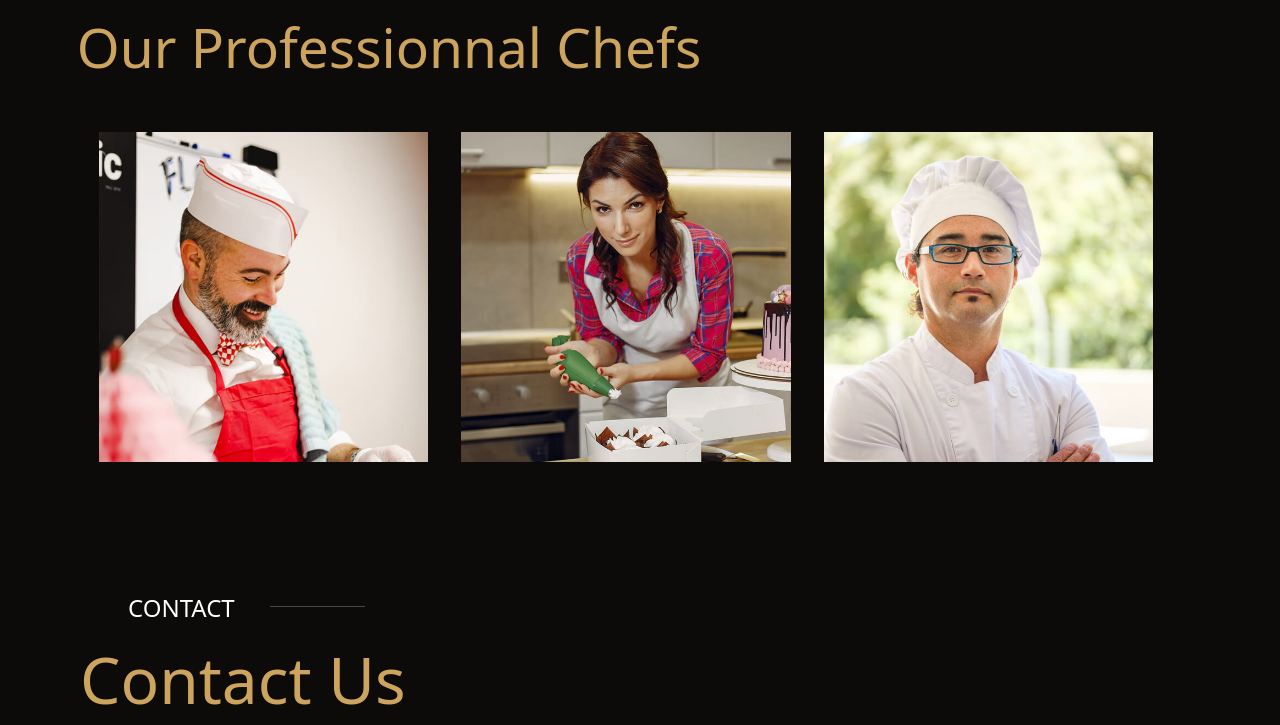
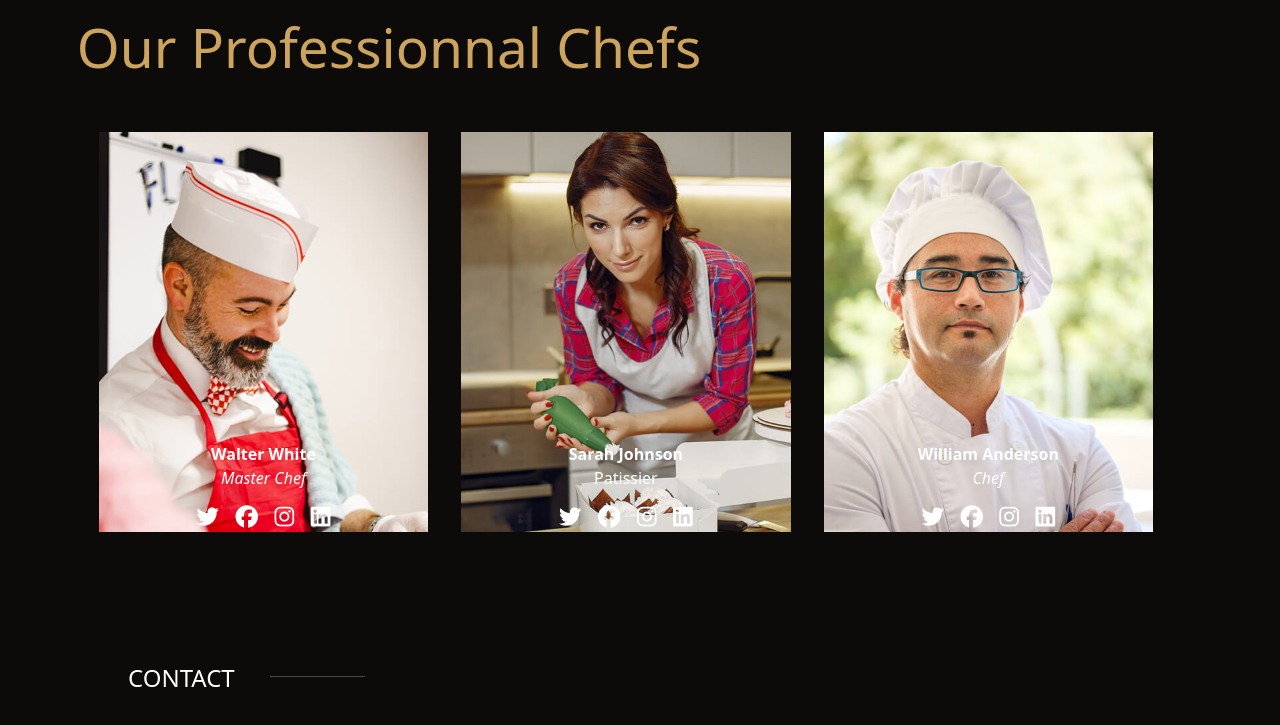
Before and after one commit to KadirDolek/CBienBon-KD, a website: page index.html in a window 1280 px wide. Shown: the part 6460-7185 px from the top of the page. Drawn offline with nearby package versions, Linux system fonts and the light colour scheme.

Commit message:
modif section7

```diff
--- a/index.html
+++ b/index.html
@@ -40,6 +40,7 @@
                 </label>
             </div>
         </section>
+        <!-- src : https://developer.mozilla.org/en-US/docs/Web/HTML/Element/dialog  -->
         <!-- la balise dialog permet a la vidéo d'être joué, faut insérer iFrame correctement sinon 0 resultat -->
         <dialog id="videoPopup">
             <form method="dialog">
@@ -211,9 +212,39 @@
             </div>
         </div>
         <div class="ImgSection7">
-            <img id="imgS7" src="./public/assets/img/chefs/chefs-1.jpg" alt="">
-            <img id="imgS7" src="./public/assets/img/chefs/chefs-2.jpg" alt="">
-            <img id="imgS7" src="./public/assets/img/chefs/chefs-3.jpg" alt="">
+            <div id="img1S7">
+                <p id="textChef1" class="text-center"><strong>Walter White<br></strong>
+                <i>Master Chef</i>
+                <div class="text-center" id="logo">
+                    <i class="fa-brands fa-twitter"></i>
+                    <i class="fa-brands fa-facebook"></i>
+                    <i class="fa-brands fa-instagram"></i>
+                    <i class="fa-brands fa-linkedin"></i>
+                </div>
+                </p>
+            </div>
+            <div id="img2S7">
+                <p id="textChef2" class="text-center"><strong>Sarah Johnson<br></strong>
+                Patissier
+                <div class="text-center"  id="logo">
+                    <i class="fa-brands fa-twitter"></i>
+                    <i class="fa-brands fa-facebook"></i>
+                    <i class="fa-brands fa-instagram"></i>
+                    <i class="fa-brands fa-linkedin"></i>
+                </div>
+                </p>
+            </div>
+            <div id="img3S7">
+                <p id="textChef3" class="text-center"><strong>William Anderson<br></strong>
+                <i>Chef</i>
+                <div class="text-center"  id="logo">
+                    <i class="fa-brands fa-twitter"></i>
+                    <i class="fa-brands fa-facebook"></i>
+                    <i class="fa-brands fa-instagram"></i>
+                    <i class="fa-brands fa-linkedin"></i>
+                </div>
+                </p>
+            </div>
         </div>
     </section>
     <section id="contact" class="section8">
@@ -310,7 +341,9 @@
         </div>
     </section>
     <footer>
-
+        <p>
+            &copy; Copyright &ensp; <strong>CBIENBON. &ensp;</strong> All Rights Reserved
+        </p>
     </footer>
     <script src="./node_modules/bootstrap/dist/js/bootstrap.bundle.min.js"></script>
 </body>
--- a/src/sass/partials/_style.sass
+++ b/src/sass/partials/_style.sass
@@ -2,6 +2,7 @@
 @use './_variables' as *
 body
     margin-top: 0
+    overflow-x: hidden
 .navbar
   background-color: rgba(33, 37, 41, 0.5) !important
 
@@ -15,6 +16,8 @@ body
     margin-left: -20%
   .navbarText1
     @include boutonheader
+    &:hover
+      background-color: rgb(205, 164, 93)
   .navbar-brand
     font-size: 30px
 header
@@ -66,6 +69,8 @@ header
       #btnHeader
         @include boutonheader
         color: white
+        &:hover
+          background-color: rgb(205, 164, 93)
     #div2Header
         padding-top: 5%
         .fa-solid
@@ -175,6 +180,9 @@ header
       background-size: cover
       margin-top: -220px
       border: solid 3px rgb(61, 65, 68)
+      transition: transform 0.3s ease
+      &:hover
+        transform: scale(1.1)
       .corner-border
         border-top: solid 5px rgb(205, 164, 93)
         margin-top: 3%
@@ -492,6 +500,35 @@ header
     #imgS7
       width: 30%
       height: 100%
+    #img1S7
+      background-image: url('../assets/img/chefs/chefs-1.jpg')
+      width: 30%
+      height: 400px
+      background-size: cover
+      background-position: center
+    #img2S7
+      background-image: url('../assets/img/chefs/chefs-2.jpg')
+      width: 30%
+      height: 400px
+      background-size: cover
+      background-position: center
+    #img3S7
+      background-image: url('../assets/img/chefs/chefs-3.jpg')
+      width: 30%
+      height: 400px
+      background-size: cover
+      background-position: center
+    #textChef1, #textChef2, #textChef3, .fa-brands
+      position: relative
+      transform: translateY(310px)
+      color: white
+    #logo
+      display: flex
+      gap: 5%
+      justify-content: center
+      color: white
+      font-size: 22.5px
+
 
 .section8
   height: auto
@@ -602,13 +639,10 @@ header
         margin-left: 40%
         margin-top: 2.5%
 
-
 #hrAvantFooter
   color: white
   width: 95%
   margin-top: 5%
-
-
 
 .section9
   @include flex
@@ -705,3 +739,12 @@ header
             font-weight: 600
             transition: background-color 0.3s
             border: none
+
+
+footer
+  background-color: rgb(0, 0, 0)
+  height: 10vh
+  p
+    @include flex
+    color: white
+    padding-top: 2%
```
Also changed, not shown: public/styles/style.css, 1 other file.
